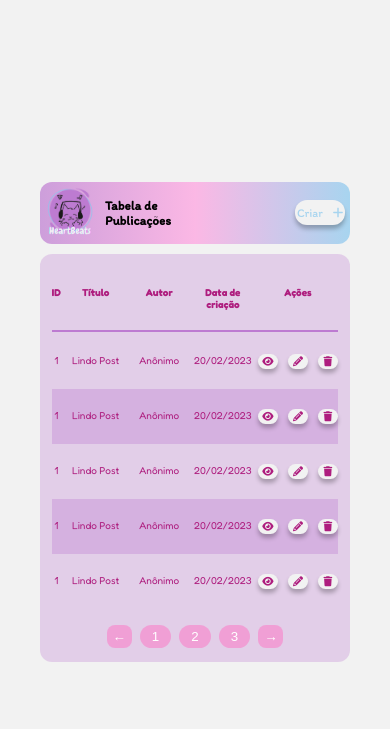
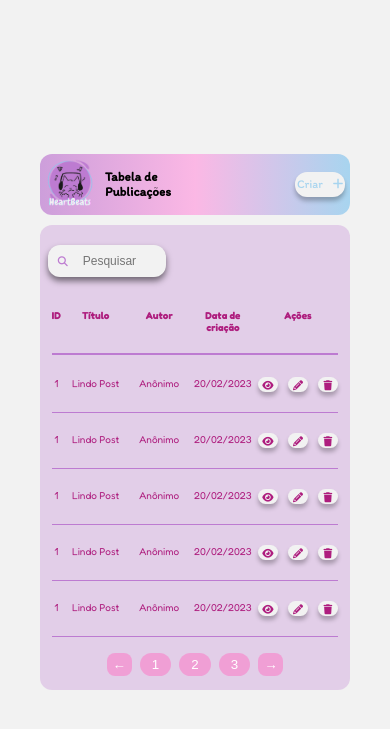
Before and after one commit to esthefanyemma/HeartBeat, a PHP site: page /app/views/admin/TabelaPubli.html in a window 390 px wide. Shown: the top 729 px of the page. Run offline with PHP 8.4, Linux system fonts and the light colour scheme; some libraries are stand-ins or nearby versions.

Commit message:
Adiciona barra de pesquisa e bottom border nas linhas

```diff
--- a/app/views/admin/TabelaPubli.html
+++ b/app/views/admin/TabelaPubli.html
@@ -33,6 +33,12 @@
         <div class="container-usuario">
           <table>
             <thead>
+              <div class="container-busca">
+                <div id="divBuscaPubli">
+                  <i class="fa-solid fa-magnifying-glass"></i>
+                  <input type="text" id="txtBuscaPubli" placeholder="Pesquisar" />
+                </div>
+              </div>
               <tr style="border-bottom: 2px solid #bd7bd1">
                 <th class="id">ID</th>
                 <th class="titulo">Título</th>
--- a/public/css/publicacoesStyle.css
+++ b/public/css/publicacoesStyle.css
@@ -60,18 +60,46 @@
   table tr {
     display: flex;
     justify-content: space-between;
-    /* opcao caso seja duas cores */
-
-    /* margin: 10px 0px 0px 0px; */
     padding: 20px 0;
     width: 100%;
-
-    /* opção caso seja melhor fazer só a linha */
-    /* border-bottom: 1px solid #bd7bd1; */
+    border-bottom: 1px solid #bd7bd1;
   }
 
-  tbody .linha2{
-    background-color: rgba(189, 123, 209, 0.35);
+  .container-busca {
+    display: flex;
+    justify-content: left;
+    align-items: center;
+    width: 100%;
+    margin-left: 5%;
+  }
+
+  #divBuscaPubli {
+    background-color: #f2f2f2;
+    border-radius:12px;
+    width: 20%;
+    height: 32px;
+    margin: 20px 0 0px 0px;
+    display: flex;
+    align-items: center;
+    box-shadow: 0px 4px 6px rgba(0, 0, 0, 0.5);
+    position: relative;
+    z-index: 2;
+    color: #bd7bd1;
+  }
+
+  #txtBuscaPubli {
+    background-color: transparent;
+    padding-left: 5px;
+    font-size: 14px;
+    border: none;
+    height: 100%;
+    width: 100%;
+    outline: none;
+  }
+  #divBuscaPubli i {
+    width: 25px;
+    padding-left: 10px;
+    padding-right: 20px;
   }
 
   thead tr {
@@ -234,6 +262,10 @@
       font-size: 14px;
     }
 
+    #divBuscaPubli{
+      width: 25%;
+    }
+
     .acoes{
       gap: 10px;
     }
@@ -277,6 +309,10 @@
       font-size: 14px;
     }
 
+    #divBuscaPubli{
+      width: 29%;
+    }
+
     .acoes{
       gap: 10px;
     }
@@ -317,6 +353,10 @@
     .container-usuario {
       width: 410px;
       font-size: 12px;
+    }
+
+    #divBuscaPubli{
+      width: 32%;
     }
 
     .autor{
@@ -372,6 +412,14 @@
       font-size: 10px;
     }
 
+    #divBuscaPubli{
+      width: 38%;
+    }
+
+    #txtBuscaPubli{
+      font-size: 12px;
+    }
+
     .id{
       width: 3%;
     }
```
